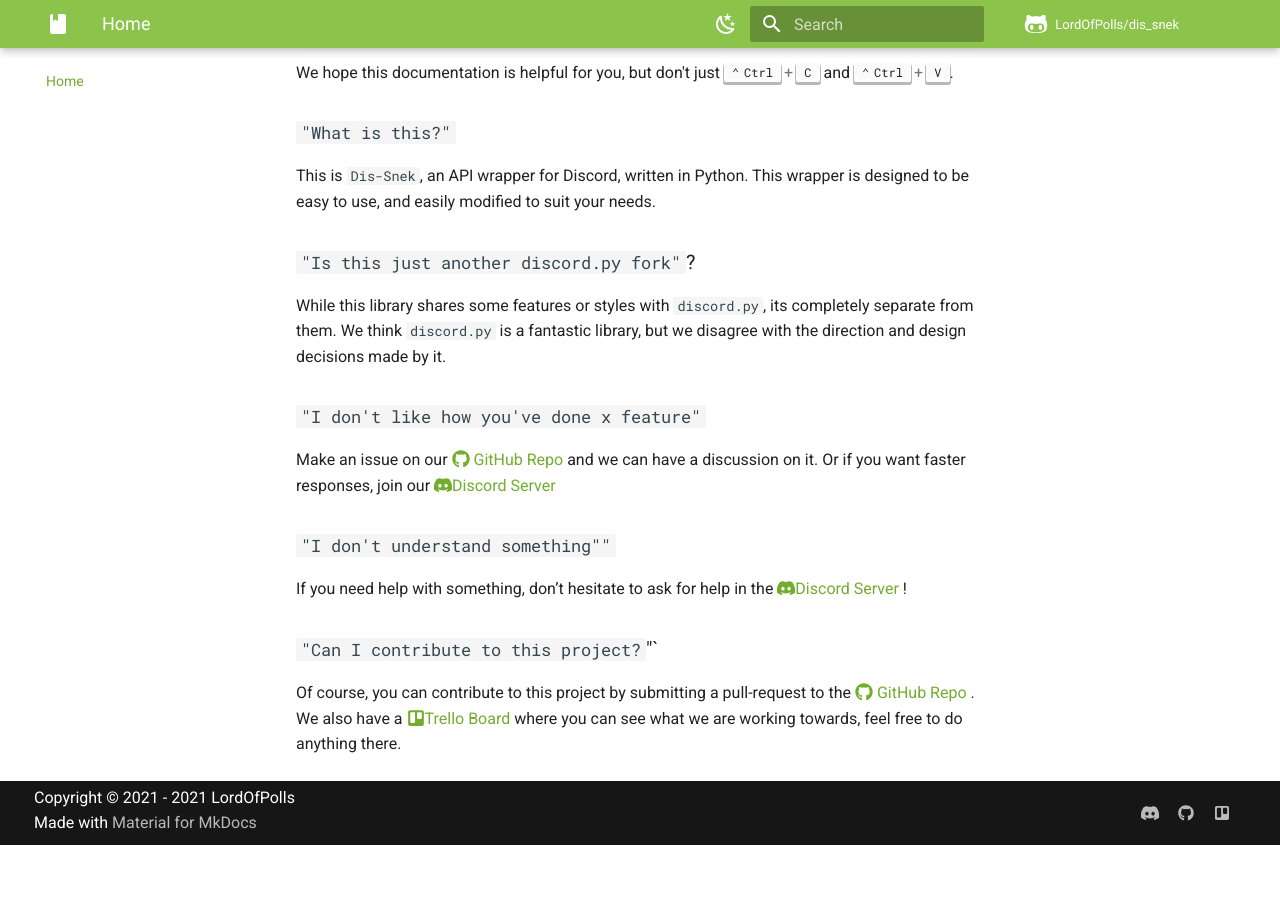
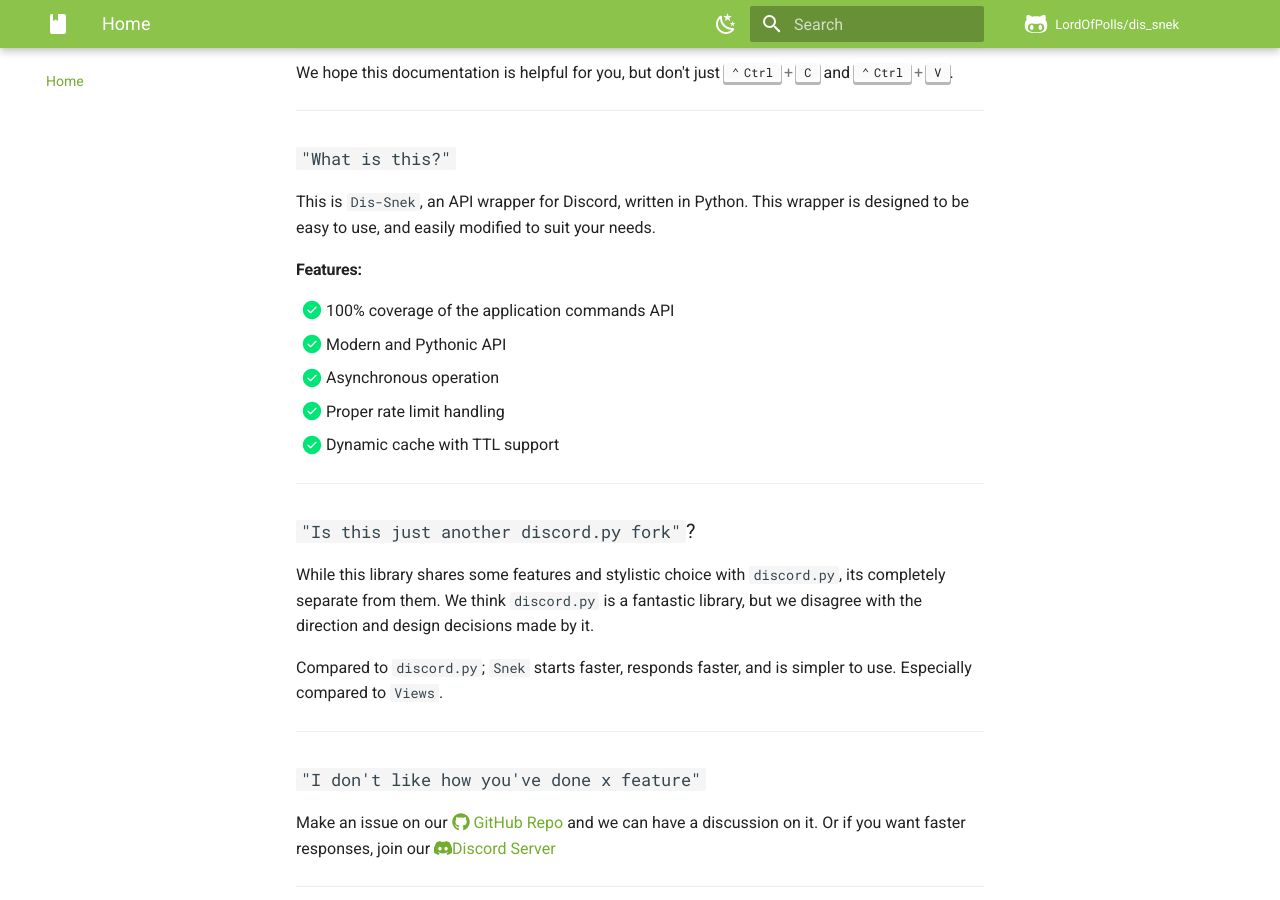
Before and after one commit to NAFTeam/NAFF, an MkDocs documentation site: the page built from docs/index.md, in a window 1280 px wide and 900 px high, scrolled down 318 px. Built offline with MkDocs 1.6.1 and Material for MkDocs 9.7.7, drawn with Linux system fonts in a browser that asks for light colours; comment, search, counter and statistics services are not loaded; before the commit the page ends 1163 px from its top, so only the background shows below that.

Commit message:
Information changes

```diff
--- a/docs/index.md
+++ b/docs/index.md
@@ -3,23 +3,37 @@
 
 We hope this documentation is helpful for you, but don't just ++ctrl+c++ and ++ctrl+v++.
 
+___
 ### `"What is this?"`
 This is `Dis-Snek`, an API wrapper for Discord, written in Python. This wrapper is designed to be easy to use, and easily modified to suit your needs.
 
+#### Features:
+- [x] 100% coverage of the application commands API
+- [x] Modern and Pythonic API
+- [x] Asynchronous operation
+- [x] Proper rate limit handling
+- [x] Dynamic cache with TTL support
+
+___
 ### `"Is this just another discord.py fork"`?
-While this library shares some features or styles with `discord.py`, its completely separate from them. We think `discord.py` is a fantastic library, but we disagree with the direction and design decisions made by it.
+While this library shares some features and stylistic choice with `discord.py`, its completely separate from them. We think `discord.py` is a fantastic library, but we disagree with the direction and design decisions made by it.
 
+Compared to `discord.py`; `Snek` starts faster, responds faster, and is simpler to use. Especially compared to `Views`.
+
+___
 ### `"I don't like how you've done x feature"`
 Make an issue on our
 --8<-- "github_link.md"
 and we can have a discussion on it. Or if you want faster responses, join our
 --8<-- "discord_inv.md"
 
+___
 ### `"I don't understand something""`
 If you need help with something, don’t hesitate to ask for help in the
 --8<-- "discord_inv.md"
 !
 
+___
 ### `"Can I contribute to this project?`"`
 Of course, you can contribute to this project by submitting a pull-request to the
 --8<-- "github_link.md"
```
Also changed, not shown: README.md (+16 -6 lines).
